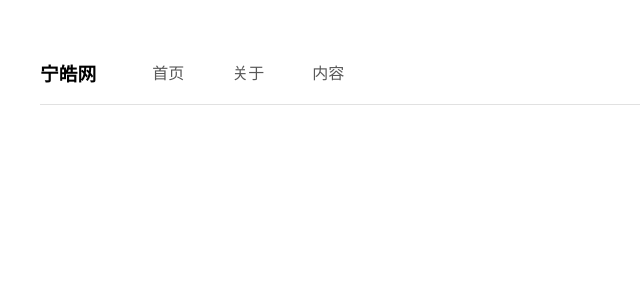
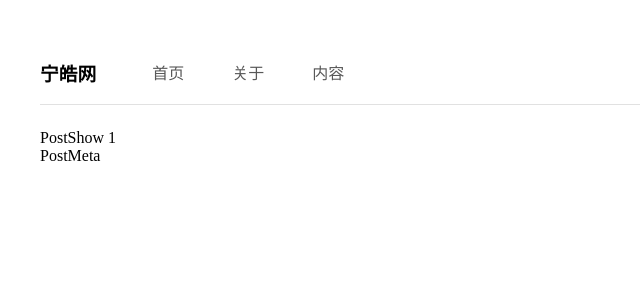
Before and after one commit to ninghao/ninghao-vue, a Vue app: page /posts/1/meta in a window 1280 px wide. Before the commit this address had no page. Shown: the top 300 px of the page, without its empty margins (0-640 px from the left). Built offline with nearby package versions, Linux system fonts and the light colour scheme.

Commit message:
嵌套路由（Nested Routes）

```diff
--- /dev/null
+++ b/src/post/show/components/post-meta.vue
@@ -0,0 +1,3 @@
+<template>
+  <div>PostMeta</div>
+</template>
--- a/src/post/show/post-show.vue
+++ b/src/post/show/post-show.vue
@@ -1,5 +1,6 @@
 <template>
   <div>PostShow {{ $route.params.postId }}</div>
+  <router-view></router-view>
 </template>
 
 <script>
```
Also changed, not shown: src/post/post.routes.ts (+7 -0 lines).
